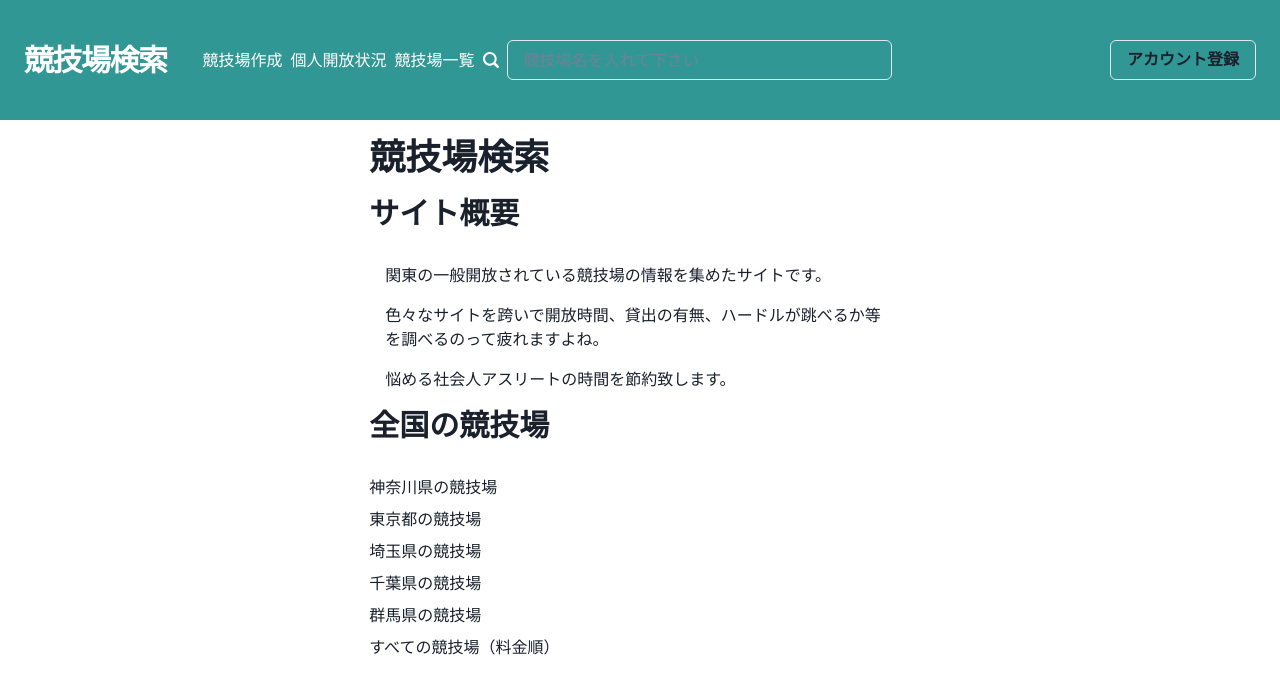
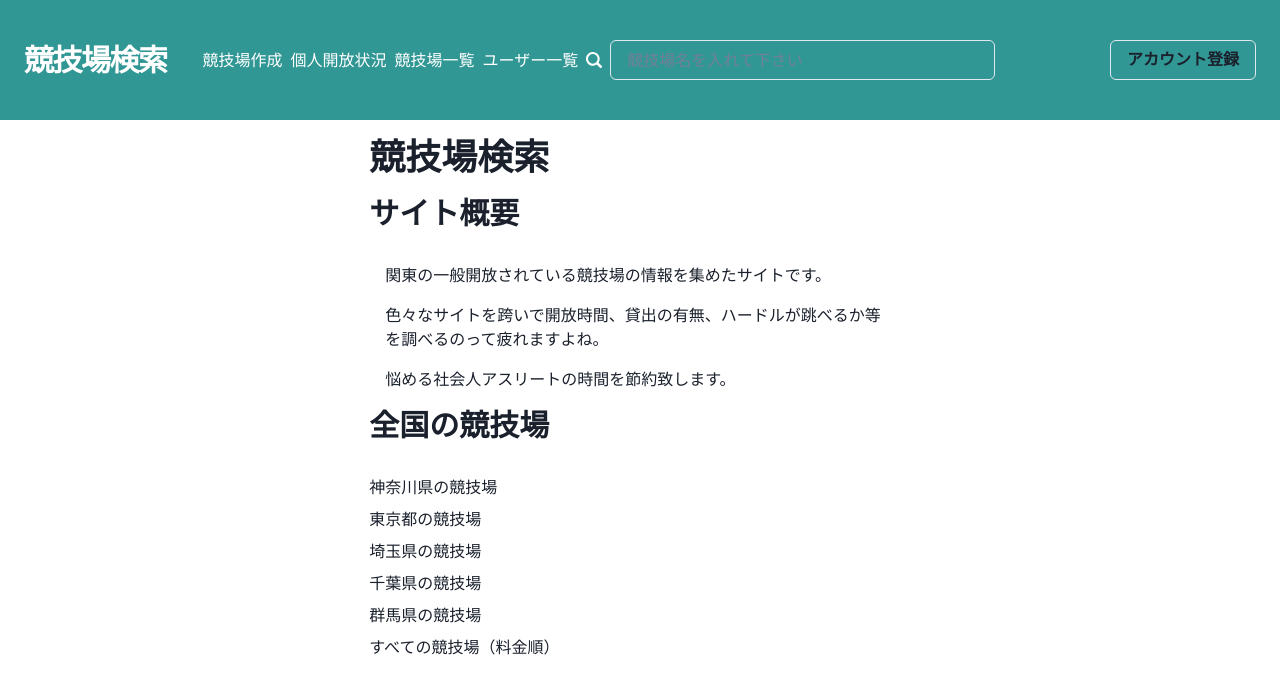
Before and after one commit to subaru-hello/TracksForPrivateAthleteDB, a React (Vite) app: page / in a window 1280 px wide. Shown: the top 694 px of the page. Built offline with nearby package versions, Linux system fonts and the light colour scheme.

Commit message:
change node version

```diff
--- a/src/components/organisms/HeaderLinks.tsx
+++ b/src/components/organisms/HeaderLinks.tsx
@@ -53,6 +53,7 @@ const HeaderLinks: FC = (props) => {
         <Link to="/mock/new">競技場作成</Link>
         <Link to="/tracks/kanagawa/calender">個人開放状況</Link>
         <Link to="/tracks">競技場一覧</Link>
+        <Link to="/users">ユーザー一覧</Link>
         <Search2Icon />
         <Input
           htmlSize={30}
```
Also changed, not shown: 1 other file (tests, documents, lock files or other folders).
